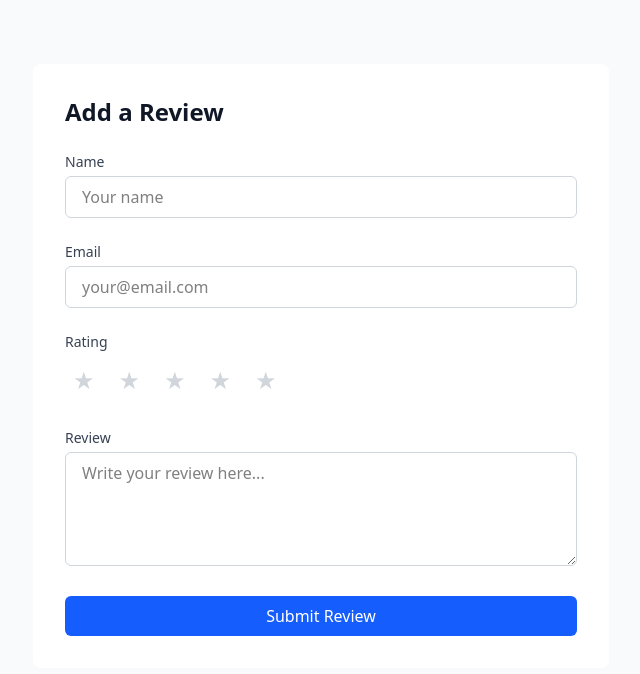
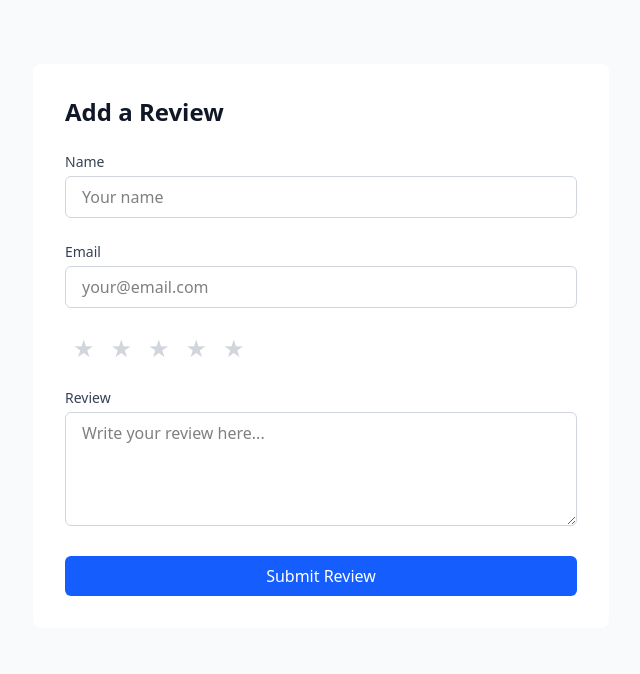
Before and after one commit to iamnicholastom/reputation-management, a React (Vite) app: page /add-review in a window 1280 px wide. Shown: the top 674 px of the page, without its empty margins (319-959 px from the left). Built offline with nearby package versions, Linux system fonts and the light colour scheme.

Commit message:
extract StarRating component

```diff
--- /dev/null
+++ b/src/components/StarRating/StarRating.interface.tsx
@@ -0,0 +1,5 @@
+export interface StarRatingProps {
+  numberOfStars: number;
+  error: string;
+  onChange: (rating: number) => void;
+}
--- /dev/null
+++ b/src/components/StarRating/StarRating.tsx
@@ -0,0 +1,30 @@
+import { useState } from "react";
+import { StarRatingProps } from "./StarRating.interface";
+
+const StarRating = ({ numberOfStars, error, onChange }: StarRatingProps) => {
+  const [starValue, setStarValue] = useState(0);
+  const [hoverValue, setHoverValue] = useState(0);
+  const starsArray = new Array(numberOfStars).fill(0);
+
+  return (
+    <div>
+      {starsArray.map((_, index) => (
+        <span
+          key={index}
+          onClick={() => {
+            setStarValue(index + 1);
+            onChange(index + 1);
+          }}
+          className={`p-2 text-2xl cursor-pointer ${(hoverValue === 0 && index < starValue) || index < hoverValue ? "text-yellow-400" : "text-gray-300"}`}
+          onMouseEnter={() => setHoverValue(index + 1)}
+          onMouseLeave={() => setHoverValue(0)}
+        >
+          &#9733;
+        </span>
+      ))}
+      {error && <p className="mt-1 text-sm text-red-500">{error}</p>}
+    </div>
+  );
+};
+
+export default StarRating;
--- a/src/containers/AddReview.tsx
+++ b/src/containers/AddReview.tsx
@@ -4,6 +4,7 @@ import { useNavigate } from "react-router";
 import { addReview } from "../store/features/reviews";
 import Label from "../components/Label/Label";
 import Input from "../components/Input/Input";
+import StarRating from "../components/StarRating/StarRating";
 
 const AddReview = () => {
   const dispatch = useDispatch();
@@ -71,28 +72,11 @@ const AddReview = () => {
               htmlFor="email"
             />
           </div>
-          <div>
-            <Label>Rating</Label>
-            <div className="flex gap-2">
-              {[1, 2, 3, 4, 5].map((star) => (
-                <button
-                  key={star}
-                  type="button"
-                  onClick={() => setFormData({ ...formData, rating: star })}
-                  className={`p-2 text-2xl ${
-                    formData.rating >= star
-                      ? "text-yellow-400"
-                      : "text-gray-300"
-                  }`}
-                >
-                  ★
-                </button>
-              ))}
-            </div>
-            {errors.rating && (
-              <p className="mt-1 text-sm text-red-500">{errors.rating}</p>
-            )}
-          </div>
+          <StarRating
+            numberOfStars={5}
+            error={errors.rating}
+            onChange={(rating) => setFormData({ ...formData, rating })}
+          />
           <div>
             <Label>Review</Label>
             <textarea
```
